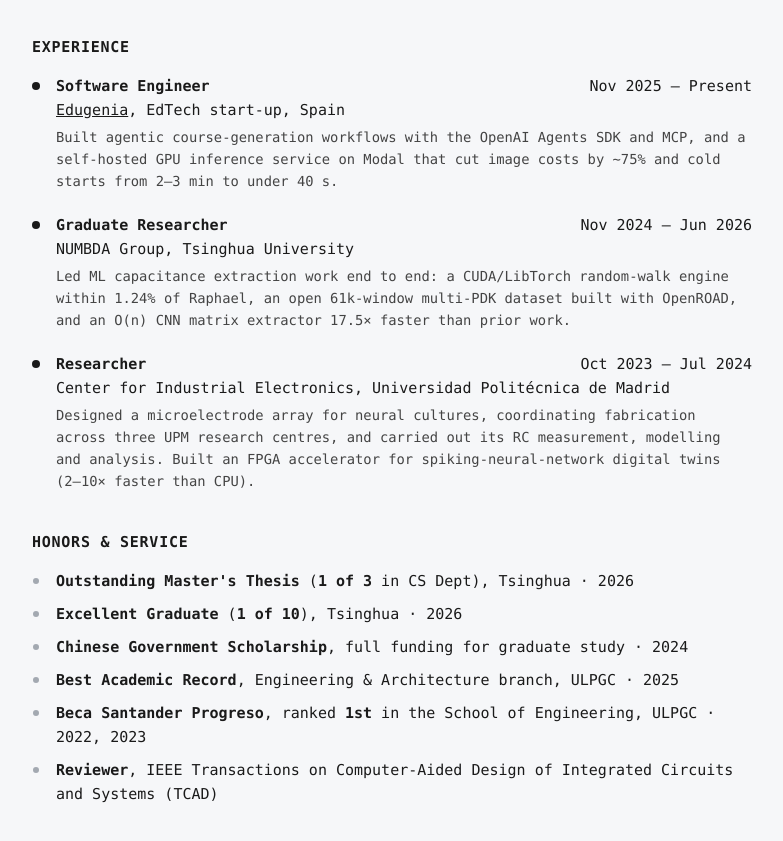
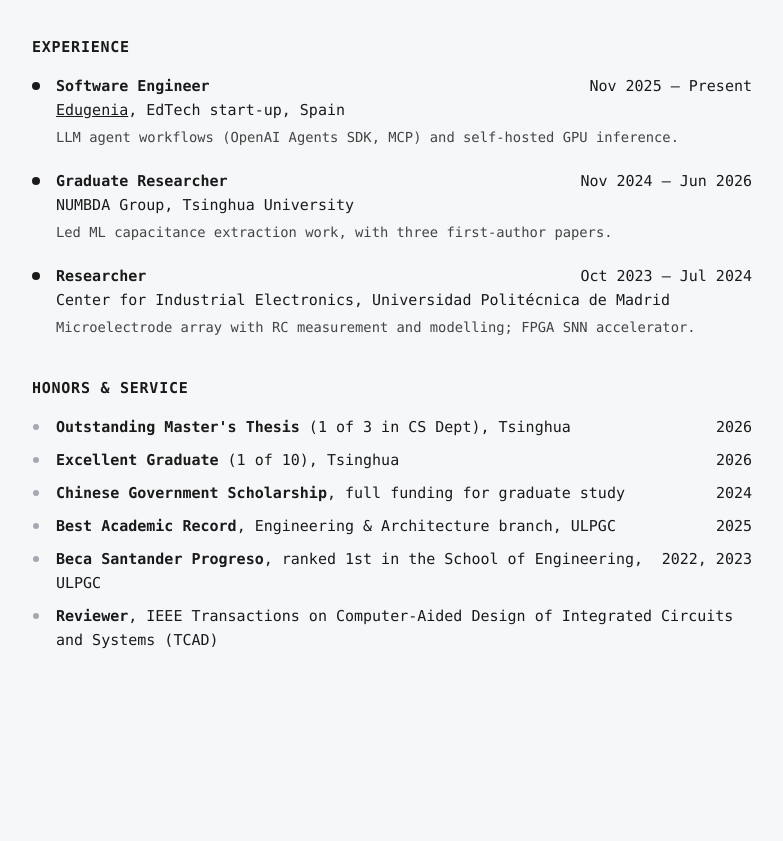
Before and after one commit to HectorRguez/hectorrguez.github.io, a website: page public/cv/index.html in a window 1280 px wide. Shown: the part 1349-2190 px from the top of the page, without its empty margins (248-1031 px from the left). After the commit the page ends 2050 px from the top, so only its background shows below. Drawn offline with Linux system fonts and the light colour scheme.

Commit message:
CV: right-aligned Honors dates, plain ranks, one-line Experience (web and PDF)
Co-Authored-By: Claude Opus 5.5 <noreply@anthropic.com>

```diff
--- a/public/cv/index.html
+++ b/public/cv/index.html
@@ -96,7 +96,8 @@
   h2.first { margin-top: 1.6em; }
   .pdf-link { color: #1a1a1a; }
   .pub-links { margin-top: 4px; font-size: 0.92em; }
-  .light-dots li { position: relative; padding-left: 24px; }
+  .light-dots li { position: relative; padding-left: 24px; display: flex; justify-content: space-between; align-items: baseline; gap: 16px; }
+  .light-dots .h-date { white-space: nowrap; }
   .light-dots li::before { content: ""; position: absolute; left: 1px; top: 0.62em; width: 6px; height: 6px; border-radius: 50%; background: #a3a9b1; }
 </style>
 </head>
@@ -218,7 +219,7 @@
       <span class="item-venue">Nov 2025 – Present</span>
     </div>
     <div><a href="https://edugenia.com/">Edugenia</a>, EdTech start-up, Spain</div>
-    <div class="item-desc">Built agentic course-generation workflows with the OpenAI Agents SDK and MCP, and a self-hosted GPU inference service on Modal that cut image costs by ~75% and cold starts from 2–3 min to under 40 s.</div>
+    <div class="item-desc">LLM agent workflows (OpenAI Agents SDK, MCP) and self-hosted GPU inference.</div>
   </div>
 </div>
 <div class="item entry">
@@ -229,7 +230,7 @@
       <span class="item-venue">Nov 2024 – Jun 2026</span>
     </div>
     <div>NUMBDA Group, Tsinghua University</div>
-    <div class="item-desc">Led ML capacitance extraction work end to end: a CUDA/LibTorch random-walk engine within 1.24% of Raphael, an open 61k-window multi-PDK dataset built with OpenROAD, and an O(n) CNN matrix extractor 17.5× faster than prior work.</div>
+    <div class="item-desc">Led ML capacitance extraction work, with three first-author papers.</div>
   </div>
 </div>
 <div class="item entry">
@@ -240,19 +241,19 @@
       <span class="item-venue">Oct 2023 – Jul 2024</span>
     </div>
     <div>Center for Industrial Electronics, Universidad Politécnica de Madrid</div>
-    <div class="item-desc">Designed a microelectrode array for neural cultures, coordinating fabrication across three UPM research centres, and carried out its RC measurement, modelling and analysis. Built an FPGA accelerator for spiking-neural-network digital twins (2–10× faster than CPU).</div>
+    <div class="item-desc">Microelectrode array with RC measurement and modelling; FPGA SNN accelerator.</div>
   </div>
 </div>
 
 <h2>Honors &amp; Service</h2>
 
 <ul class="plain light-dots">
-  <li><b>Outstanding Master's Thesis</b> (<b>1 of 3</b> in CS Dept), Tsinghua &middot; 2026</li>
-  <li><b>Excellent Graduate</b> (<b>1 of 10</b>), Tsinghua &middot; 2026</li>
-  <li><b>Chinese Government Scholarship</b>, full funding for graduate study &middot; 2024</li>
-  <li><b>Best Academic Record</b>, Engineering &amp; Architecture branch, ULPGC &middot; 2025</li>
-  <li><b>Beca Santander Progreso</b>, ranked <b>1st</b> in the School of Engineering, ULPGC &middot; 2022, 2023</li>
-  <li><b>Reviewer</b>, IEEE Transactions on Computer-Aided Design of Integrated Circuits and Systems (TCAD)</li>
+  <li><span><b>Outstanding Master's Thesis</b> (1 of 3 in CS Dept), Tsinghua</span><span class="h-date">2026</span></li>
+  <li><span><b>Excellent Graduate</b> (1 of 10), Tsinghua</span><span class="h-date">2026</span></li>
+  <li><span><b>Chinese Government Scholarship</b>, full funding for graduate study</span><span class="h-date">2024</span></li>
+  <li><span><b>Best Academic Record</b>, Engineering &amp; Architecture branch, ULPGC</span><span class="h-date">2025</span></li>
+  <li><span><b>Beca Santander Progreso</b>, ranked 1st in the School of Engineering, ULPGC</span><span class="h-date">2022, 2023</span></li>
+  <li><span><b>Reviewer</b>, IEEE Transactions on Computer-Aided Design of Integrated Circuits and Systems (TCAD)</span></li>
 </ul>
 
 </body>
```
Also changed, not shown: 1 other file.
